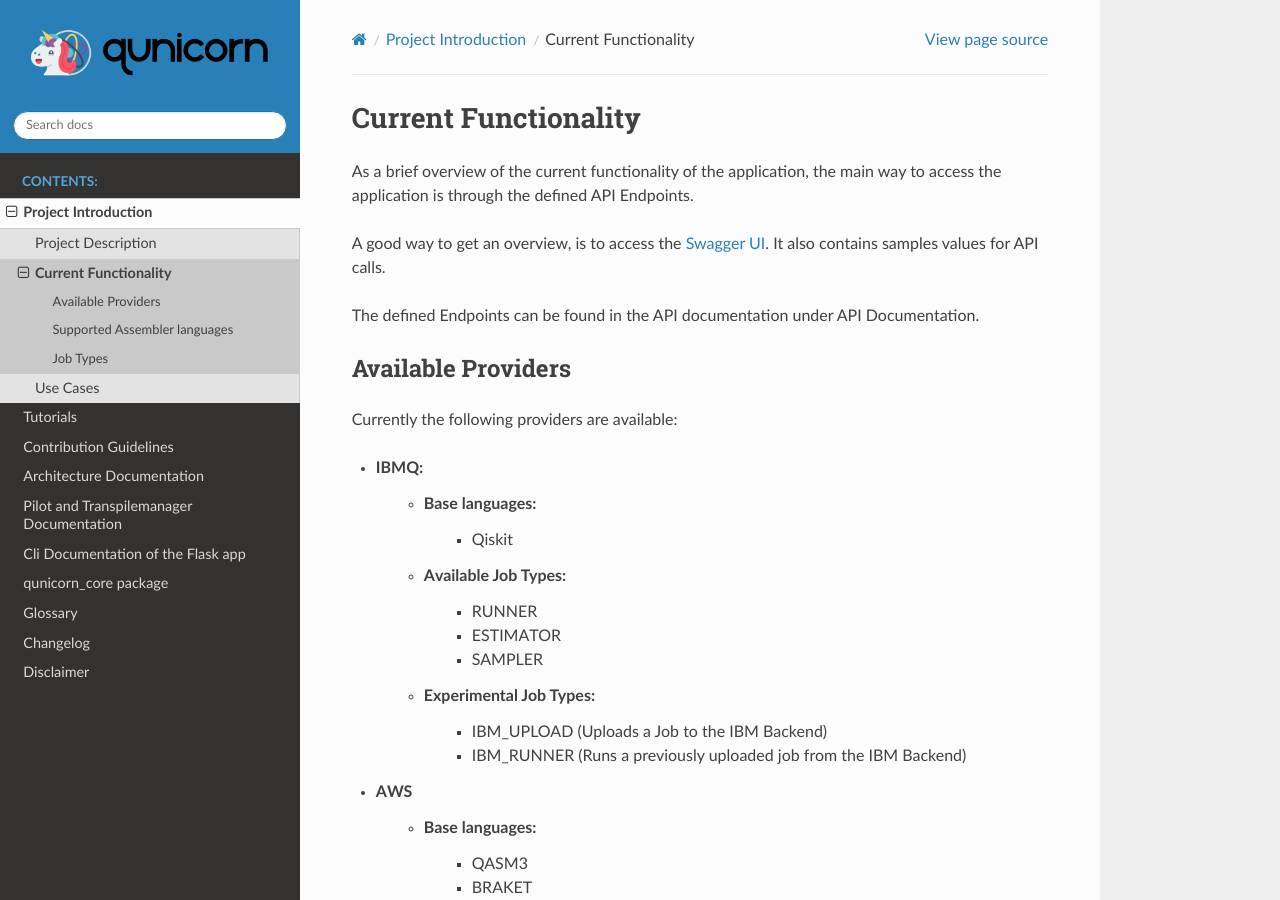
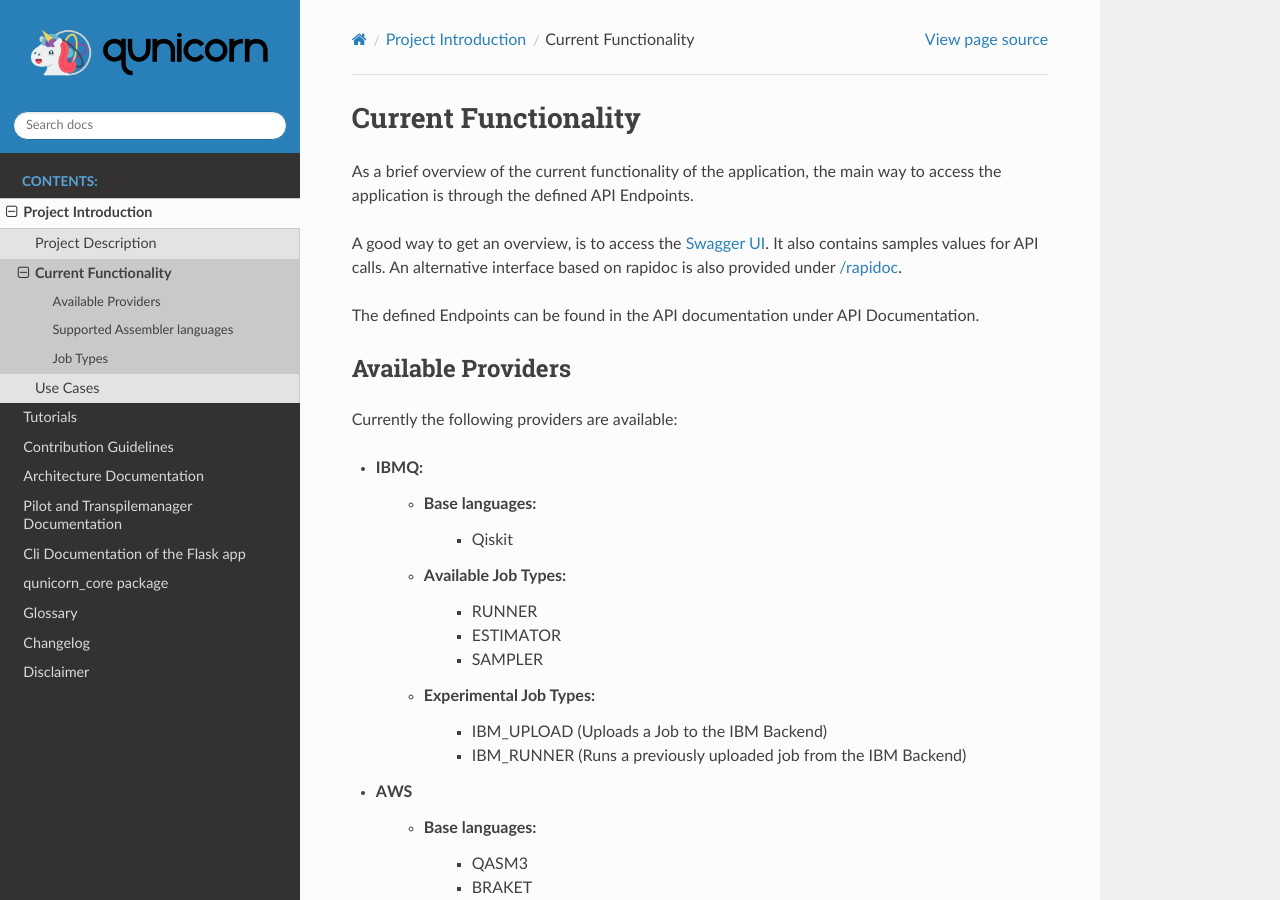
Before and after one commit to qunicorn/qunicorn-core, a Sphinx documentation site: the page built from docs/project_introduction/current_functionality.rst, in a window 1280 px wide and 900 px high. Built offline with Sphinx 7.4.7 and the Read the Docs theme 2.0.0, drawn with Linux system fonts in a browser that asks for light colours; pages that are not in the unit, such as notebooks, are missing from menus.

Commit message:
Add mention of rapidoc alternative

```diff
--- a/docs/project_introduction/current_functionality.rst
+++ b/docs/project_introduction/current_functionality.rst
@@ -5,6 +5,7 @@ As a brief overview of the current functionality of the application, the main wa
 
 A good way to get an overview, is to access the `Swagger UI <http://localhost:5005/swagger-ui>`_.
 It also contains samples values for API calls.
+An alternative interface based on rapidoc is also provided under `/rapidoc <http://localhost:5005/rapidoc>`_.
 
 The defined Endpoints can be found in the API documentation under :doc:`API Documentation <../architecture_documentation/api_documentation/apidocumentation>`.
 
```
